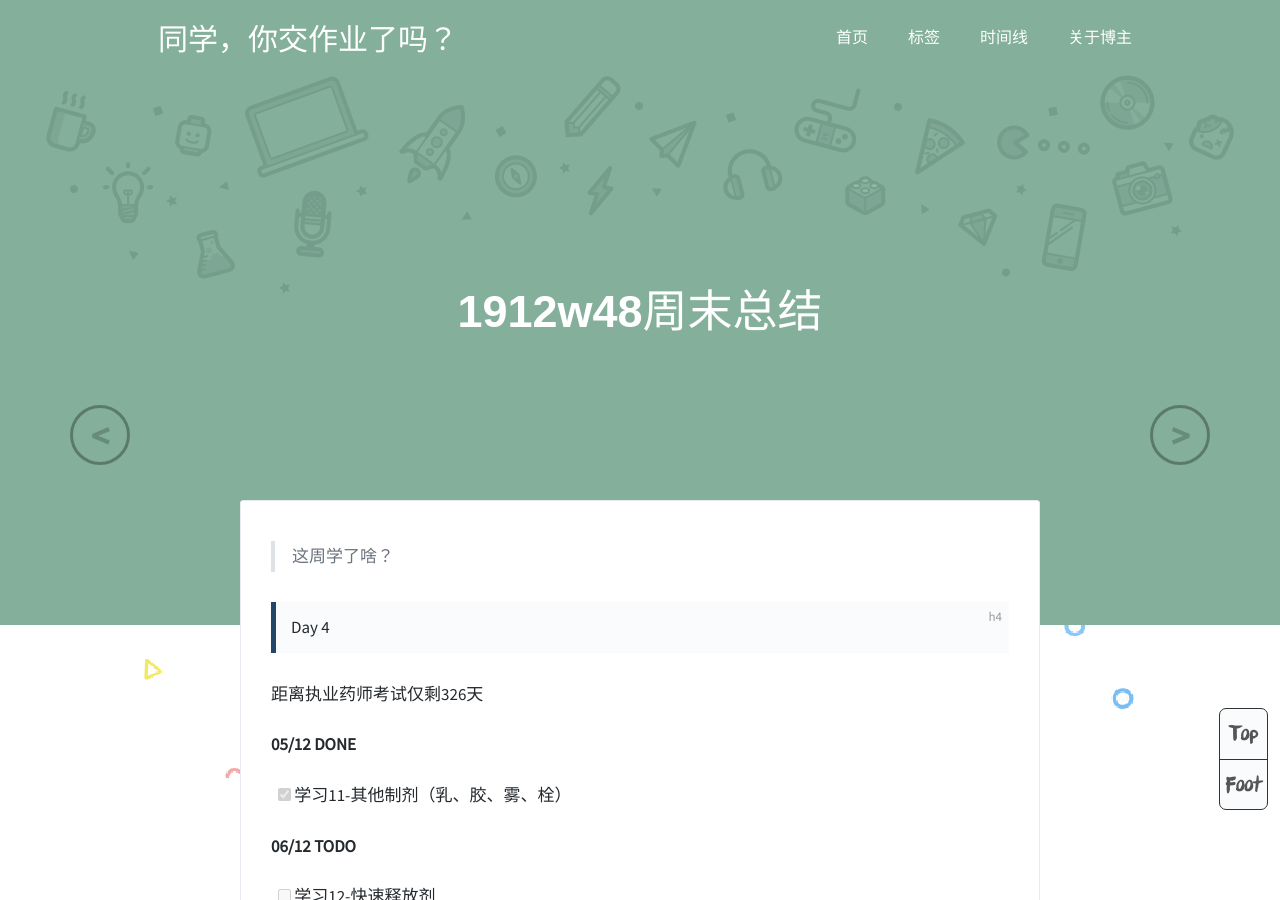
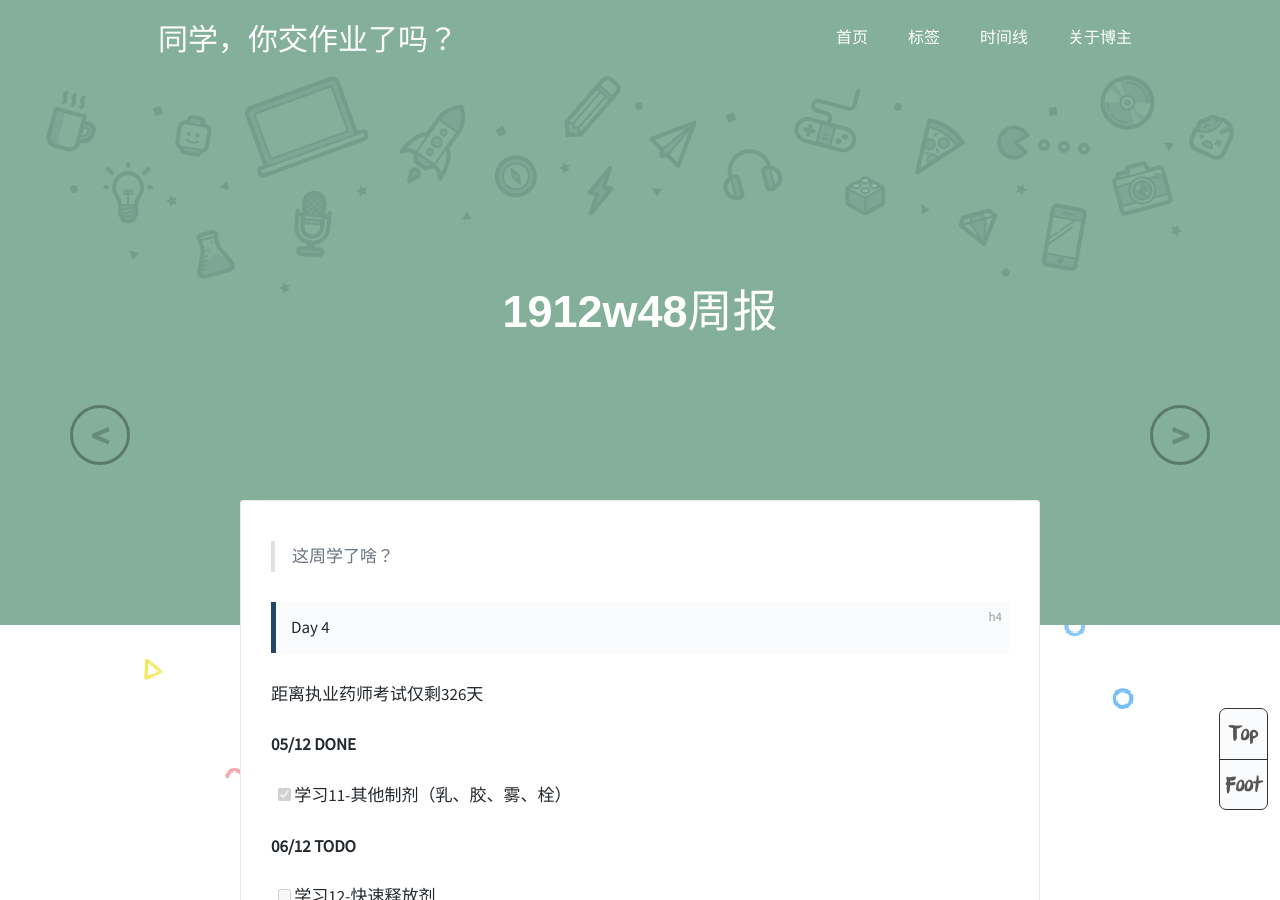
Before and after one commit to zhoudajun/zhoudajun.github.io, a Jekyll site: the page built from _posts/2019-12-01-w48-weekly.md, in a window 1280 px wide and 900 px high. Built offline with Jekyll 4.4.1, drawn with Linux system fonts in a browser that asks for light colours; comment, search, counter and statistics services are not loaded.

Commit message:
Update 2019-12-01-w48-weekly.md

```diff
--- a/_posts/2019-12-01-w48-weekly.md
+++ b/_posts/2019-12-01-w48-weekly.md
@@ -1,6 +1,6 @@
 ---
 layout: post
-title: '1912w48周末总结'
+title: '1912w48周报'
 date: 2019-12-1
 author: zhoudajun
 color: rgb(131,175,155)
```
